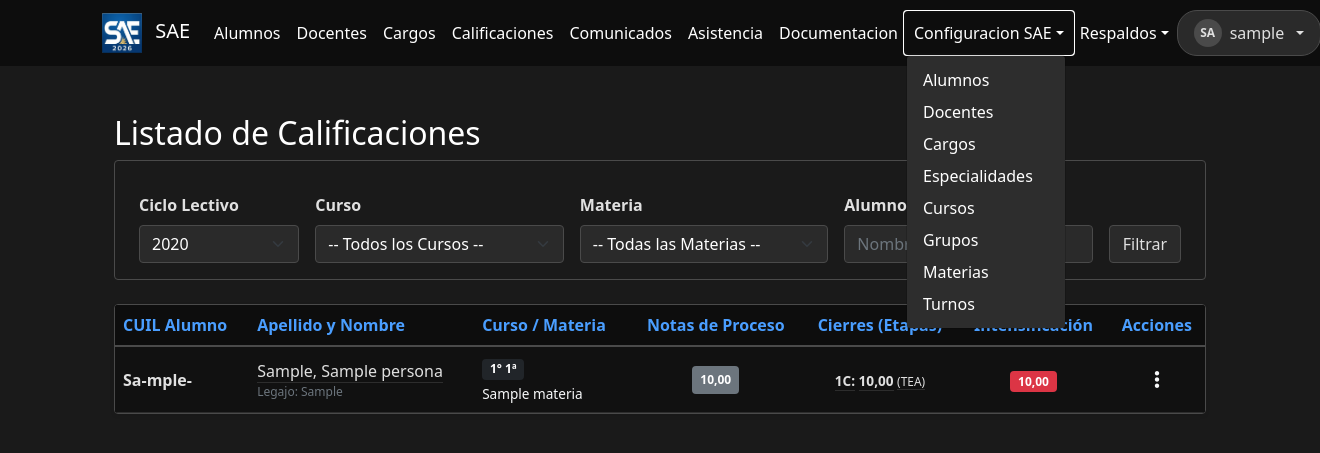
After one commit to flipps12/SAE, a Django app: page /calificaciones/ in a window 1320 px wide, after a click on "Configuracion SAE". The commit adds this page. Shown: the top 453 px of the page. Run offline with Django 5.2, Linux system fonts and the light colour scheme; a user stored in the database is signed in; tables that the repository leaves empty hold one stand-in row (values such as "Sample post").

Commit message:
C:/Program Files/Git/calificaiones /alumno/id/calificacion

```diff
--- /dev/null
+++ b/gestion_academica/templates/calificaciones/lista_calificaciones.html
@@ -0,0 +1,164 @@
+{% extends "usuarios/base.html" %}
+
+{% block content %}
+<div class="container-fluid mt-4">
+    <h2 class="mb-4 text-white">Listado de Calificaciones</h2>
+
+    <form method="GET" action="" class="row g-3 mb-4 p-3 card flex-row flex-wrap align-items-end">
+        <div class="col-md-2">
+            <label for="ciclo" class="form-label fw-bold">Ciclo Lectivo</label>
+            <select name="ciclo" id="ciclo" class="form-select" onchange="this.form.submit()">
+                {% for c in ciclos %}
+                    <option value="{{ c.id }}" {% if c.id == selected_ciclo %}selected{% endif %}>{{ c.anio }}</option>
+                {% endfor %}
+            </select>
+        </div>
+
+        <div class="col-md-3">
+            <label for="curso" class="form-label fw-bold">Curso</label>
+            <select name="curso" id="curso" class="form-select" onchange="this.form.submit()">
+                <option value="">-- Todos los Cursos --</option>
+                {% for cur in cursos %}
+                    <option value="{{ cur.id }}" {% if cur.id == selected_curso %}selected{% endif %}>{{ cur }}</option>
+                {% endfor %}
+            </select>
+        </div>
+
+        <div class="col-md-3">
+            <label for="dictado" class="form-label fw-bold">Materia</label>
+            <select name="dictado" id="dictado" class="form-select" onchange="this.form.submit()">
+                <option value="">-- Todas las Materias --</option>
+                {% for d in dictados %}
+                    <option value="{{ d.id }}" {% if d.id == selected_dictado %}selected{% endif %}>
+                        {{ d.materia.nombre }} {% if not selected_curso %}({{ d.curso.nivel }}°{{ d.curso.division }}ª){% endif %}
+                    </option>
+                {% endfor %}
+            </select>
+        </div>
+
+        <div class="col-md-3">
+            <label for="q" class="form-label fw-bold">Alumno</label>
+            <input type="text" name="q" id="q" class="form-control" placeholder="Nombre, Apellido o DNI..." value="{{ search_query|default:'' }}">
+        </div>
+
+        <div class="col-md-1">
+            <button type="submit" class="btn btn-primary w-100">Filtrar</button>
+        </div>
+    </form>
+
+    <div class="table-responsive rounded shadow-sm tabla-alumnos-contenedor">
+        <table class="table align-middle mb-0">
+            <thead>
+                <tr>
+                    <th>CUIL Alumno</th>
+                    <th>Apellido y Nombre</th>
+                    <th>Curso / Materia</th>
+                    <th class="text-center">Notas de Proceso</th>
+                    <th class="text-center">Cierres (Etapas)</th>
+                    <th class="text-center">Intensificación</th>
+                    <th class="text-center">Acciones</th>
+                </tr>
+            </thead>
+            <tbody>
+                {% for inscripcion in inscripciones %}
+                <tr>
+                    <td class="fw-bold">
+                        {{ inscripcion.alumno.persona.cuil|slice:":2" }}-{{ inscripcion.alumno.persona.cuil|slice:"2:10" }}-{{ inscripcion.alumno.persona.cuil|slice:"10:" }}
+                    </td>
+
+                    <td>
+                        <a href="{% url 'detalle_calificaciones_alumno' inscripcion.alumno.id %}" class="text-decoration-none text-info fw-semibold-hover">
+                            {{ inscripcion.alumno.persona.apellido }}, {{ inscripcion.alumno.persona.nombre }}
+                        </a>
+                        <div class="text-muted" style="font-size: 0.75rem;">Legajo: {{ inscripcion.alumno.persona.numero_legajo }}</div>
+                    </td>
+
+                    <td>
+                        <span class="badge bg-dark">{{ inscripcion.dictado.curso.nivel }}° {{ inscripcion.dictado.curso.division }}ª</span>
+                        <div class="fw-semibold text-light mt-1" style="font-size: 0.85rem;">{{ inscripcion.dictado.materia.nombre }}</div>
+                    </td>
+
+                    <td class="text-center">
+                        <div class="d-flex flex-wrap gap-1 justify-content-center">
+                            {% for nota in inscripcion.dictado.notas_actividades.all %}
+                                {% if nota.alumno_id == inscripcion.alumno_id %}
+                                    <span class="badge bg-secondary p-2" title="{{ nota.nombre_actividad }} (C{{ nota.cuatrimestre }} - {{ nota.fecha|date:'d/m' }})">
+                                        {{ nota.valor }}
+                                    </span>
+                                {% endif %}
+                            {% empty %}
+                                <span class="text-muted small">-</span>
+                            {% endfor %}
+                        </div>
+                    </td>
+
+                    <td class="text-center">
+                        <div class="text-start d-inline-block" style="font-size: 0.85rem;">
+                            {% for nota_etapa in inscripcion.dictado.notas_etapas.all %}
+                                {% if nota_etapa.alumno_id == inscripcion.alumno_id %}
+                                    <div>
+                                        <span class="text-info fw-bold">{{ nota_etapa.etapa }}:</span>
+                                        <span class="fw-bold">{{ nota_etapa.valor_numerico }}</span>
+                                        {% if nota_etapa.valor_conceptual %}
+                                            <span class="text-warning small">({{ nota_etapa.valor_conceptual }})</span>
+                                        {% endif %}
+                                    </div>
+                                {% endif %}
+                            {% empty %}
+                                <span class="text-muted small">Sin cierres</span>
+                            {% endfor %}
+                        </div>
+                    </td>
+
+                    <td class="text-center">
+                        {% for inte in inscripcion.dictado.intensificaciones.all %}
+                            {% if inte.alumno_id == inscripcion.alumno_id %}
+                                <span class="badge bg-danger" title="Fecha: {{ inte.fecha|date:'d/m/Y' }}">
+                                    {{ inte.valor }}
+                                </span>
+                            {% endif %}
+                        {% empty %}
+                            <span class="text-muted small">-</span>
+                        {% endfor %}
+                    </td>
+
+                    <td class="text-center">
+                        <div class="dropdown">
+                            <button class="btn btn-link text-light p-0 border-0" type="button" data-bs-toggle="dropdown" aria-expanded="false" style="box-shadow: none;">
+                                <i class="fa-solid fa-ellipsis-vertical fs-5"></i>
+                            </button>
+
+                            <ul class="dropdown-menu dropdown-menu-dark dropdown-menu-end">
+                                <li>
+                                    <a class="dropdown-item" href="#">
+                                        <i class="fa-solid fa-pen-to-square me-2 text-info"></i> Modificar Notas
+                                    </a>
+                                </li>
+                                <li>
+                                    <a class="dropdown-item" href="#">
+                                        <i class="fa-solid fa-file-pdf me-2 text-danger"></i> Exportar Boletín
+                                    </a>
+                                </li>
+                                <li><hr class="dropdown-divider"></li>
+                                <li>
+                                    <!-- Enlace modificado para redirigir a la vista detallada por Alumno -->
+                                    <a class="dropdown-item" href="{% url 'detalle_calificaciones_alumno' inscripcion.alumno.id %}">
+                                        <i class="fa-solid fa-clock me-2 text-warning"></i> Historial Completo
+                                    </a>
+                                </li>
+                            </ul>
+                        </div>
+                    </td>
+                </tr>
+                {% empty %}
+                <tr>
+                    <td colspan="7" class="text-center py-4 text-muted">
+                        No se encontraron registros de calificaciones con los criterios seleccionados.
+                    </td>
+                </tr>
+                {% endfor %}
+            </tbody>
+        </table>
+    </div>
+</div>
+{% endblock %}
--- a/gestion_academica/urls.py
+++ b/gestion_academica/urls.py
@@ -1,10 +1,12 @@
 from django.urls import path
-from .views import ListadoAlumnosView, ImportarAlumnosView, EditarAlumnoView, ProfesorListView, ListaCargosView
+from .views import DetalleCalificacionesAlumnoView, ListadoAlumnosView, ListaCalificacionesView, ImportarAlumnosView, EditarAlumnoView, ProfesorListView, ListaCargosView
 
 urlpatterns = [
+    path('alumno/<int:pk>/calificaciones/', DetalleCalificacionesAlumnoView.as_view(), name='detalle_calificaciones_alumno'),
     path('alumnos/', ListadoAlumnosView.as_view(), name='listado_alumnos'),
     path('alumnos/importar_alumnos/', ImportarAlumnosView.as_view(), name='importar_alumnos'),
     path('alumnos/editar/<int:pk>/', EditarAlumnoView.as_view(), name='editar_alumno'),
     path('profesores/', ProfesorListView.as_view(), name='listado_profesor'),
     path('cargos/', ListaCargosView.as_view(), name='lista_cargos'),
+    path('calificaciones/', ListaCalificacionesView.as_view(), name='lista_calificaciones'),
 ]
--- a/gestion_academica/views.py
+++ b/gestion_academica/views.py
@@ -1,8 +1,8 @@
-from django.views.generic import ListView, FormView, UpdateView
+from django.views.generic import ListView, FormView, UpdateView, DetailView
 from django.shortcuts import render, get_object_or_404
 from django.urls import reverse_lazy
 from django.contrib import messages
-from django.db.models import Q
+from django.db.models import Q, Prefetch
 from django.contrib.auth import get_user_model
 from django.db import transaction
 from openpyxl import load_workbook
@@ -420,3 +420,121 @@ class ListaCargosView(ListView):
         # Mantenemos el texto ingresado en el input tras recargar/filtrar
         context['search_query'] = self.request.GET.get('q', '')
         return context
+
+
+# --------------------------------------------------------------------------------------
+# ---                             ListaCalificacionesView                                   ---
+# --------------------------------------------------------------------------------------
+
+class ListaCalificacionesView(ListView):
+    model = InscripcionDictado
+    template_name = 'calificaciones/lista_calificaciones.html'
+    context_object_name = 'inscripciones'
+
+    def get_queryset(self):
+        # 1. Optimización de base para traer datos del alumno y la materia de un solo viaje a la BD
+        queryset = InscripcionDictado.objects.select_related(
+            'alumno__persona',
+            'dictado__materia',
+            'dictado__curso__especialidad',
+            'ciclo_lectivo'
+        ).prefetch_related(
+            'dictado__notas_etapas',       # Prefetch de notas institucionales (Boletín)
+            'dictado__notas_actividades',  # Prefetch de trabajos prácticos/parciales
+            'dictado__intensificaciones'   # Prefetch de instancias de recuperación
+        ).order_by('dictado__curso', 'alumno__persona__apellido', 'alumno__persona__nombre')
+
+        # 2. Captura de filtros desde los parámetros GET del navegador
+        ciclo_id = self.request.GET.get('ciclo')
+        curso_id = self.request.GET.get('curso')
+        dictado_id = self.request.GET.get('dictado')
+        search_query = self.request.GET.get('q')
+
+        # 3. Aplicación de filtros dinámicos
+        if ciclo_id:
+            queryset = queryset.filter(ciclo_lectivo_id=ciclo_id)
+        else:
+            # Si no seleccionan ciclo, por defecto filtramos por el ciclo activo
+            queryset = queryset.filter(ciclo_lectivo__activo=True)
+
+        if curso_id:
+            queryset = queryset.filter(dictado__curso_id=curso_id)
+
+        if dictado_id:
+            queryset = queryset.filter(dictado_id=dictado_id)
+
+        if search_query:
+            queryset = queryset.filter(
+                Q(alumno__persona__nombre__icontains=search_query) |
+                Q(alumno__persona__apellido__icontains=search_query) |
+                Q(alumno__persona__dni__icontains=search_query)
+            )
+
+        return queryset
+
+    def get_context_data(self, **kwargs):
+        context = super().get_context_data(**kwargs)
+
+        # Inyectamos los listados para los desplegables (Selects) del filtro
+        context['ciclos'] = CicloLectivo.objects.all().order_by('-anio')
+        context['cursos'] = Curso.objects.all()
+
+        # Si ya se seleccionó un curso, filtramos las materias/dictados de ese curso para facilitar la UI
+        curso_seleccionado = self.request.GET.get('curso')
+        if curso_seleccionado:
+            context['dictados'] = Dictado.objects.filter(curso_id=curso_seleccionado).select_related('materia')
+        else:
+            context['dictados'] = Dictado.objects.select_related('materia', 'curso').all()[:50] # Limite prudencial si no hay filtro
+
+        # Mantener los valores actuales de los filtros en la plantilla HTML
+        context['selected_ciclo'] = int(self.request.GET.get('ciclo')) if self.request.GET.get('ciclo') else None
+        context['selected_curso'] = int(self.request.GET.get('curso')) if self.request.GET.get('curso') else None
+        context['selected_dictado'] = int(self.request.GET.get('dictado')) if self.request.GET.get('dictado') else None
+        context['search_query'] = self.request.GET.get('q', '')
+
+        return context
+
+# --------------------------------------------------------------------------------------
+# ---                             DetalleCalificacionesAlumnoView                                   ---
+# --------------------------------------------------------------------------------------
+
+
+class DetalleCalificacionesAlumnoView(DetailView):
+    model = Alumno
+    template_name = 'calificaciones/detalle_alumno.html'
+    context_object_name = 'alumno'
+
+    def get_queryset(self):
+        # Traemos la persona de un viaje y preparamos el prefetch de sus materias cursadas
+        return Alumno.objects.select_related('persona').prefetch_related(
+            Prefetch(
+                'inscripciones_dictados',
+                queryset=InscripcionDictado.objects.select_related(
+                    'dictado__materia',
+                    'dictado__curso__especialidad',
+                    'ciclo_lectivo'
+                ).prefetch_related(
+                    'dictado__notas_actividades',
+                    'dictado__notas_etapas',
+                    'dictado__intensificaciones'
+                ).order_by('-ciclo_lectivo__anio', 'dictado__materia__nombre'),
+                to_attr='historial_materias' # Guardamos en memoria para manipularlo fácil en el template
+            )
+        )
+
+    def get_context_data(self, **kwargs):
+        context = super().get_context_data(**kwargs)
+
+        # Agrupamos las materias por Ciclo Lectivo en el servidor para facilitar el renderizado
+        materias_por_ciclo = {}
+        for inscripcion in self.object.historial_materias:
+            anio = inscripcion.ciclo_lectivo.anio
+            if anio not in materias_por_ciclo:
+                materias_por_ciclo[anio] = {
+                    'curso': inscripcion.dictado.curso,
+                    'inscripciones': []
+                }
+            materias_por_ciclo[anio]['inscripciones'].append(inscripcion)
+
+        context['historial_agrupado'] = materias_por_ciclo
+        return context
--- a/usuarios/templates/usuarios/includes/navbar_staff.html
+++ b/usuarios/templates/usuarios/includes/navbar_staff.html
@@ -13,7 +13,7 @@
     </li>
 
      <li class="nav-item">
-        <a class="nav-link" href="#">Calificaciones</a>
+        <a class="nav-link" href="{% url 'lista_calificaciones' %}">Calificaciones</a>
     </li>
 
      <li class="nav-item">
```
Also changed, not shown: gestion_academica/templates/calificaciones/detalle_alumno.html (added, +131 -0 lines), 1 other file.
